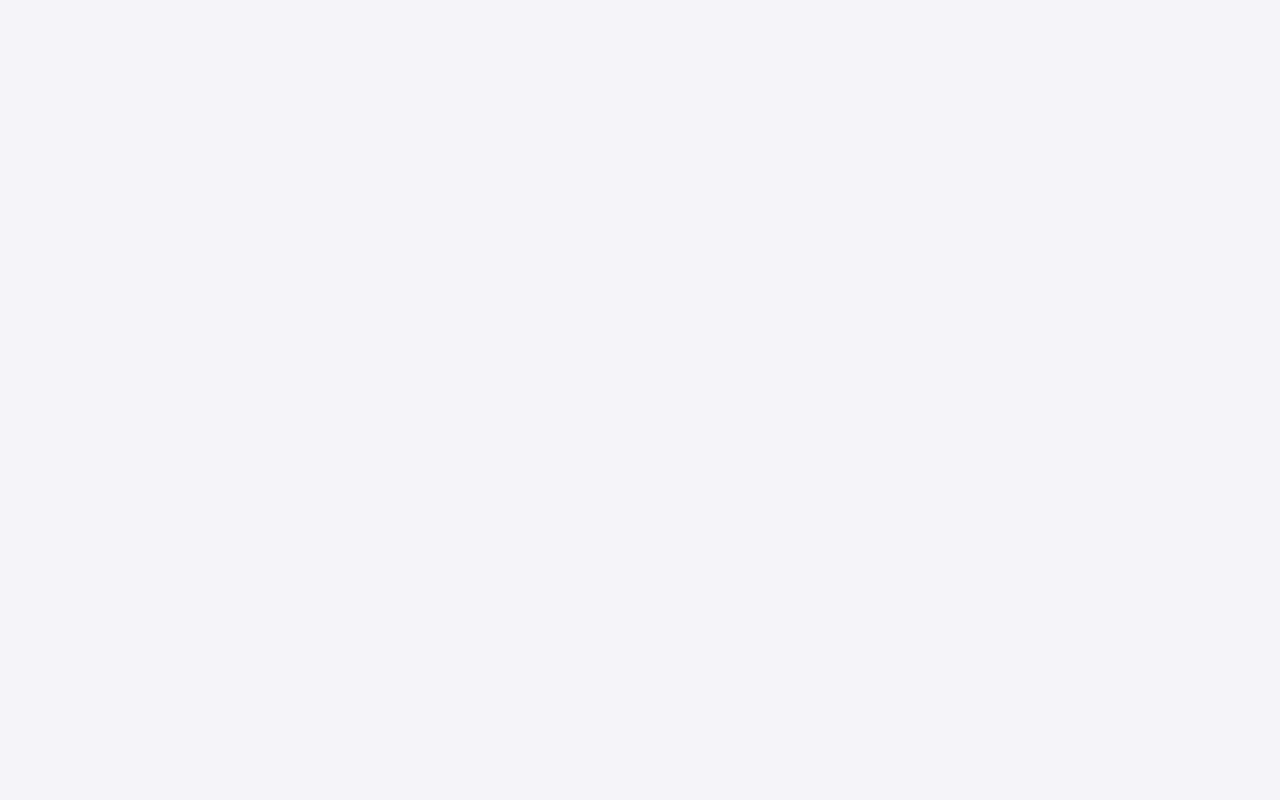
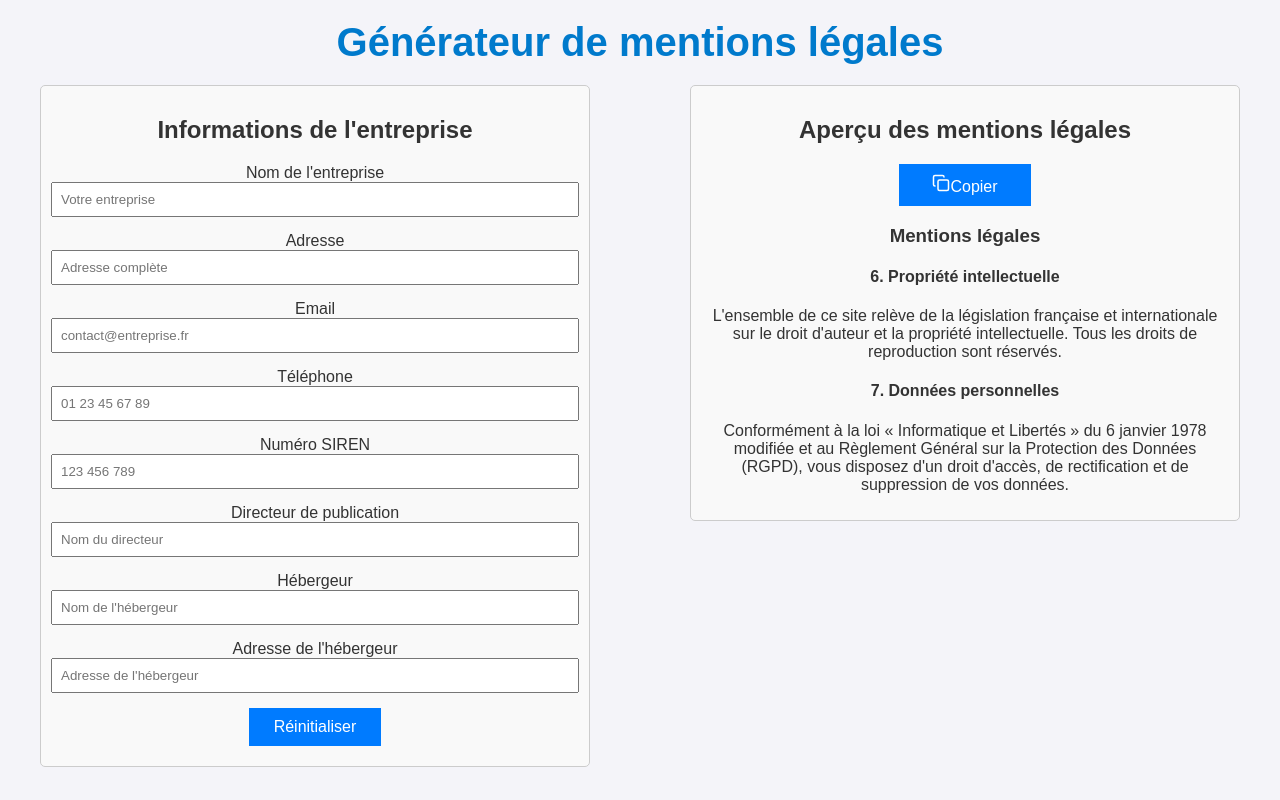
Before and after one commit to Martin-Die/tools, a React (Vite) app: page /Mentions_Legales in a window 1280 px wide. Before the commit this address had no page. Built offline with nearby package versions, Linux system fonts and the light colour scheme.

Commit message:
générateur de mentions légales crée

```diff
--- a/package.json
+++ b/package.json
@@ -16,6 +16,7 @@
     "gh-pages": "^6.2.0",
     "jspdf": "^2.5.2",
     "jspdf-autotable": "^3.8.4",
+    "lucide-react": "^0.465.0",
     "react": "^18.3.1",
     "react-dom": "^18.3.1",
     "react-router-dom": "^7.0.1",
--- a/src/App.jsx
+++ b/src/App.jsx
@@ -1,6 +1,7 @@
 import { BrowserRouter as Router, Routes, Route, useLocation } from "react-router-dom";
 import Navbar from './Components/navbar';
 import Facture from './Pages/TVA/facture';
+import Mentions from "./Pages/mentionsLegales/mentions";
 import './App.css';
 
 const Home = () => {
@@ -19,6 +20,7 @@ const Root = () => {
             <Routes>
                 <Route path="/" element={<Home />} />
                 <Route path="/Facture" element={<Facture />} />
+                <Route path="/Mentions_Legales" element={<Mentions />} />
             </Routes>
             {location.pathname === "/" && <Navbar />}
         </div>
--- a/src/Components/navbar.jsx
+++ b/src/Components/navbar.jsx
@@ -10,6 +10,9 @@ const Navbar = () => {
                 <li>
                     <Link to="/Facture">Facture</Link>
                 </li>
+                <li>
+                    <Link to="/Mentions_Legales">Mentions Légales</Link>
+                </li>
             </ul>
         </nav>
     );
--- /dev/null
+++ b/src/Pages/mentionsLegales/components/legalForm.jsx
@@ -0,0 +1,104 @@
+import React from 'react';
+
+const LegalForm = ({ formData, setFormData }) => {
+	const handleReset = () => {
+		setFormData({
+			companyName: "",
+			address: "",
+			email: "",
+			phone: "",
+			siren: "",
+			director: "",
+			host: "",
+			hostAddress: "",
+		});
+	};
+
+	return (
+		<div>
+			<h2>Informations de l'entreprise</h2>
+			<form>
+				<div>
+					<label>Nom de l'entreprise</label>
+					<input
+						type="text"
+						value={formData.companyName}
+						onChange={(e) => setFormData({ ...formData, companyName: e.target.value })}
+						placeholder="Votre entreprise"
+					/>
+				</div>
+				<div>
+					<label>Adresse</label>
+					<input
+						type="text"
+						value={formData.address}
+						onChange={(e) => setFormData({ ...formData, address: e.target.value })}
+						placeholder="Adresse complète"
+					/>
+				</div>
+				<div>
+					<label>Email</label>
+					<input
+						type="email"
+						value={formData.email}
+						onChange={(e) => setFormData({ ...formData, email: e.target.value })}
+						placeholder="contact@entreprise.fr"
+					/>
+				</div>
+				<div>
+					<label>Téléphone</label>
+					<input
+						type="tel"
+						value={formData.phone}
+						onChange={(e) => setFormData({ ...formData, phone: e.target.value })}
+						placeholder="01 23 45 67 89"
+					/>
+				</div>
+				<div>
+					<label>Numéro SIREN</label>
+					<input
+						type="text"
+						value={formData.siren}
+						onChange={(e) => setFormData({ ...formData, siren: e.target.value })}
+						placeholder="123 456 789"
+					/>
+				</div>
+				<div>
+					<label>Directeur de publication</label>
+					<input
+						type="text"
+						value={formData.director}
+						onChange={(e) => setFormData({ ...formData, director: e.target.value })}
+						placeholder="Nom du directeur"
+					/>
+				</div>
+				<div>
+					<label>Hébergeur</label>
+					<input
+						type="text"
+						value={formData.host}
+						onChange={(e) => setFormData({ ...formData, host: e.target.value })}
+						placeholder="Nom de l'hébergeur"
+					/>
+				</div>
+				<div>
+					<label>Adresse de l'hébergeur</label>
+					<input
+						type="text"
+						value={formData.hostAddress}
+						onChange={(e) => setFormData({ ...formData, hostAddress: e.target.value })}
+						placeholder="Adresse de l'hébergeur"
+					/>
+				</div>
+				<button
+					type="button"
+					onClick={handleReset}
+				>
+					Réinitialiser
+				</button>
+			</form>
+		</div>
+	);
+};
+
+export default LegalForm;
--- /dev/null
+++ b/src/Pages/mentionsLegales/components/legalPreview.jsx
@@ -0,0 +1,78 @@
+import React, { useState } from 'react';
+import { Copy } from "lucide-react";
+
+const LegalPreview = ({ formData }) => {
+  const [copyMessage, setCopyMessage] = useState("");
+
+  const copyToClipboard = async () => {
+    const text = document.getElementById("legal-text")?.innerText;
+    if (text) {
+      try {
+        await navigator.clipboard.writeText(text);
+        alert("Texte copié");
+      } catch (err) {
+        setCopyMessage("Erreur lors de la copie");
+      }
+    }
+  };
+
+  return (
+    <div>
+      <div>
+        <h2>Aperçu des mentions légales</h2>
+        <button onClick={copyToClipboard}>
+          <Copy size={18} />
+          Copier
+        </button>
+      </div>
+
+      {copyMessage && <div>{copyMessage}</div>}
+
+      <div id="legal-text">
+        <h3>Mentions légales</h3>
+        {formData.companyName && (
+          <>
+            <h4>1. Présentation du site</h4>
+            <p>
+              En vertu de l'article 6 de la loi n° 2004-575 du 21 juin 2004 pour la confiance dans l'économie numérique, il est précisé aux utilisateurs du site {formData.companyName} l'identité des différents intervenants dans le cadre de sa réalisation et de son suivi.
+            </p>
+          </>
+        )}
+        {formData.director && (
+          <>
+            <h4>2. Directeur de publication</h4>
+            <p>Le directeur de publication est : {formData.director}</p>
+          </>
+        )}
+        {formData.companyName || formData.address || formData.siren ? (
+          <>
+            <h4>3. Informations légales</h4>
+            {formData.companyName && <p>Raison sociale : {formData.companyName}</p>}
+            {formData.address && <p>Adresse : {formData.address}</p>}
+            {formData.siren && <p>SIREN : {formData.siren}</p>}
+          </>
+        ) : null}
+        {formData.email || formData.phone ? (
+          <>
+            <h4>4. Contact</h4>
+            {formData.email && <p>Email : {formData.email}</p>}
+            {formData.phone && <p>Téléphone : {formData.phone}</p>}
+          </>
+        ) : null}
+        {formData.host || formData.hostAddress ? (
+          <>
+            <h4>5. Hébergement</h4>
+            {formData.host && <p>Le site est hébergé par : {formData.host}</p>}
+            {formData.hostAddress && <p>Adresse : {formData.hostAddress}</p>}
+          </>
+        ) : null}
+        <h4>6. Propriété intellectuelle</h4>
+        <p>L'ensemble de ce site relève de la législation française et internationale sur le droit d'auteur et la propriété intellectuelle. Tous les droits de reproduction sont réservés.</p>
+        <h4>7. Données personnelles</h4>
+        <p>Conformément à la loi « Informatique et Libertés » du 6 janvier 1978 modifiée et au Règlement Général sur la Protection des Données (RGPD), vous disposez d'un droit d'accès, de rectification et de suppression de vos données.</p>
+      </div>
+    </div>
+  );
+};
+
+export default LegalPreview;
--- /dev/null
+++ b/src/Pages/mentionsLegales/mentions.css
@@ -0,0 +1,34 @@
+.mentions {
+    margin: 0;
+    padding: 0;
+    width: 100%;
+    max-width: 1200px;
+    margin: 0 auto;
+}
+
+.container {
+    display: flex;
+    justify-content: space-between;
+    align-items: flex-start;
+    gap: 100px;
+    width: 100%;
+}
+
+.form-container,
+.preview-container {
+    flex: 1;
+    min-width: 0;
+    padding: 10px;
+    box-sizing: border-box;
+}
+
+.container > div {
+    border: 1px solid #ccc;
+    border-radius: 5px;
+    background-color: #f9f9f9;
+}
+
+h1 {
+    text-align: center;
+    margin-bottom: 20px;
+}
--- /dev/null
+++ b/src/Pages/mentionsLegales/mentions.jsx
@@ -0,0 +1,33 @@
+import React, { useState } from 'react';
+import LegalForm from "./components/legalForm";
+import LegalPreview from "./components/legalPreview";
+import './mentions.css';
+
+const Mentions = () => {
+  const [formData, setFormData] = useState({
+    companyName: "",
+    address: "",
+    email: "",
+    phone: "",
+    siren: "",
+    director: "",
+    host: "",
+    hostAddress: "",
+  });
+
+  return (
+    <main className='mentions'>
+      <h1>Générateur de mentions légales</h1>
+      <div className="container">
+        <div className="form-container">
+          <LegalForm formData={formData} setFormData={setFormData} />
+        </div>
+        <div className="preview-container">
+          <LegalPreview formData={formData} />
+        </div>
+      </div>
+    </main>
+  );
+};
+
+export default Mentions;
```
Also changed, not shown: 1 other file (tests, documents, lock files or other folders).
